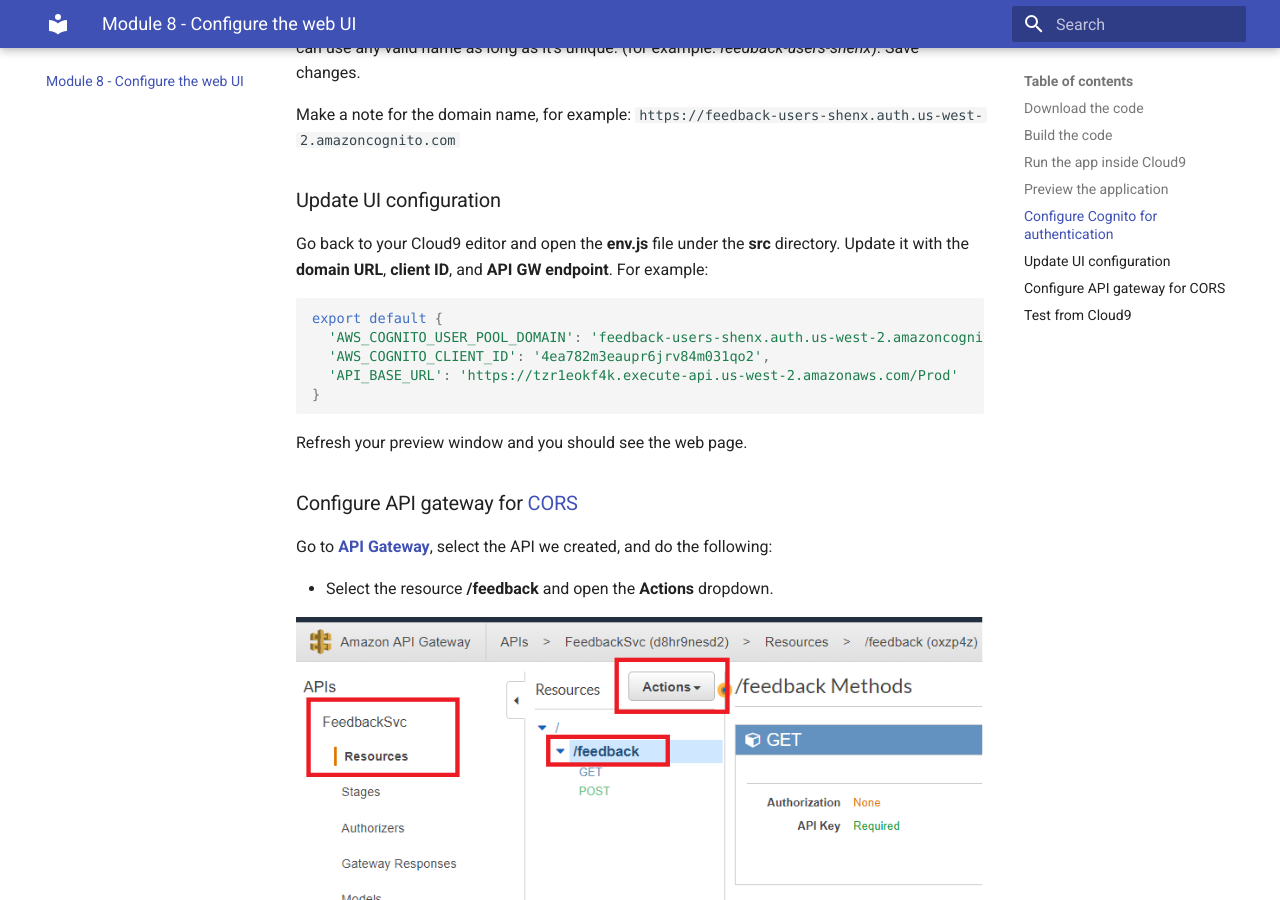
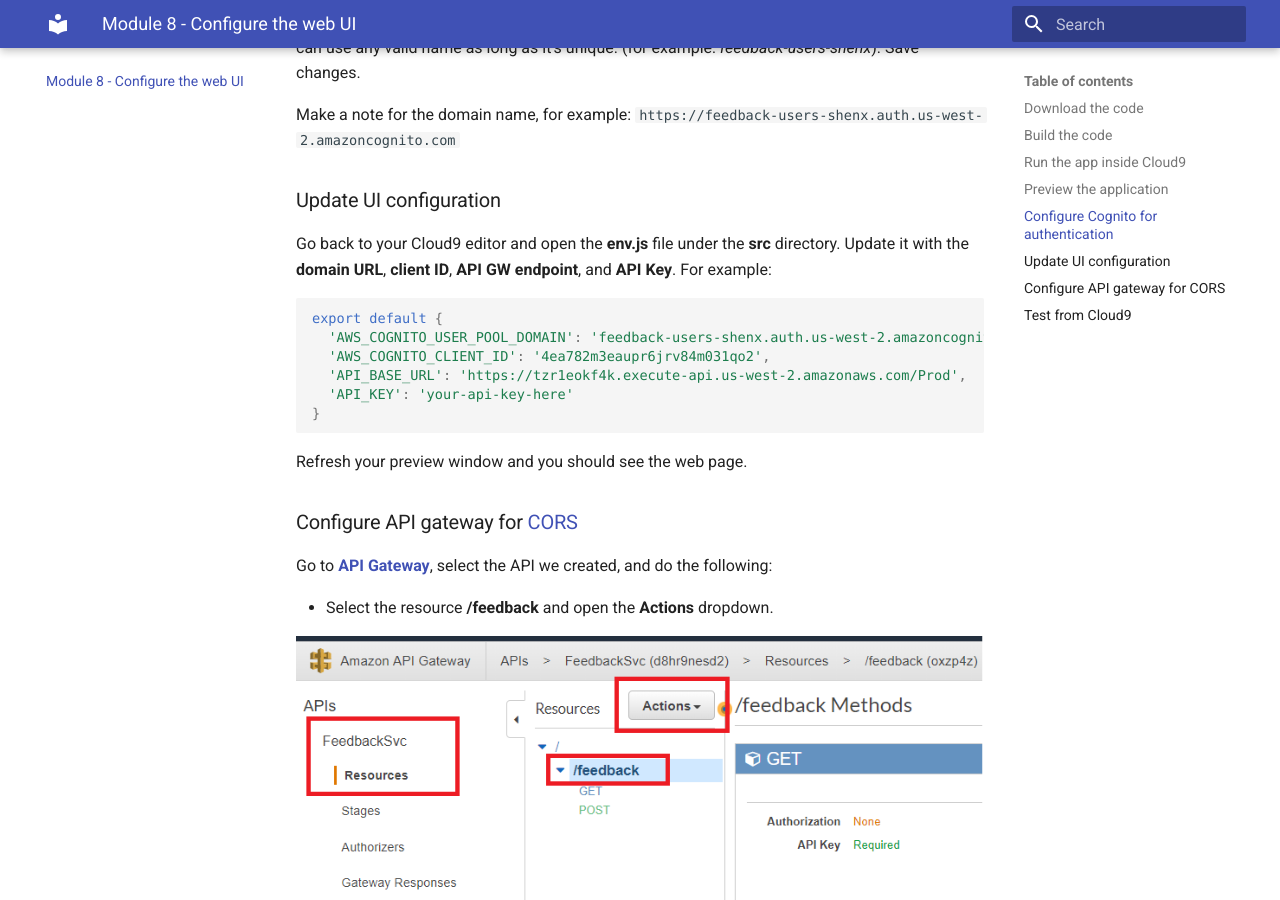
Before and after one commit to xiangshen-dk/workshop-building-secure-apis, an MkDocs documentation site: the page built from docs/webui.md, in a window 1280 px wide and 900 px high, scrolled down 2435 px. Built offline with MkDocs 1.6.1 and Material for MkDocs 9.7.7, drawn with Linux system fonts in a browser that asks for light colours; some web fonts are replaced.

````diff
--- a/docs/webui.md
+++ b/docs/webui.md
@@ -65,12 +65,13 @@ Make a note for the domain name, for example: `https://feedback-users-shenx.auth
 
 ### Update UI configuration
 
-Go back to your Cloud9 editor and open the **env.js** file under the **src** directory. Update it with the __domain URL__, __client ID__, and __API GW endpoint__. For example:
+Go back to your Cloud9 editor and open the **env.js** file under the **src** directory. Update it with the __domain URL__, __client ID__, __API GW endpoint__, and __API Key__. For example:
 ```javascript
 export default {
   'AWS_COGNITO_USER_POOL_DOMAIN': 'feedback-users-shenx.auth.us-west-2.amazoncognito.com',
   'AWS_COGNITO_CLIENT_ID': '4ea782m3eaupr6jrv84m031qo2',
-  'API_BASE_URL': 'https://tzr1eokf4k.execute-api.us-west-2.amazonaws.com/Prod'
+  'API_BASE_URL': 'https://tzr1eokf4k.execute-api.us-west-2.amazonaws.com/Prod',
+  'API_KEY': 'your-api-key-here'
 }
 ```
 
````
